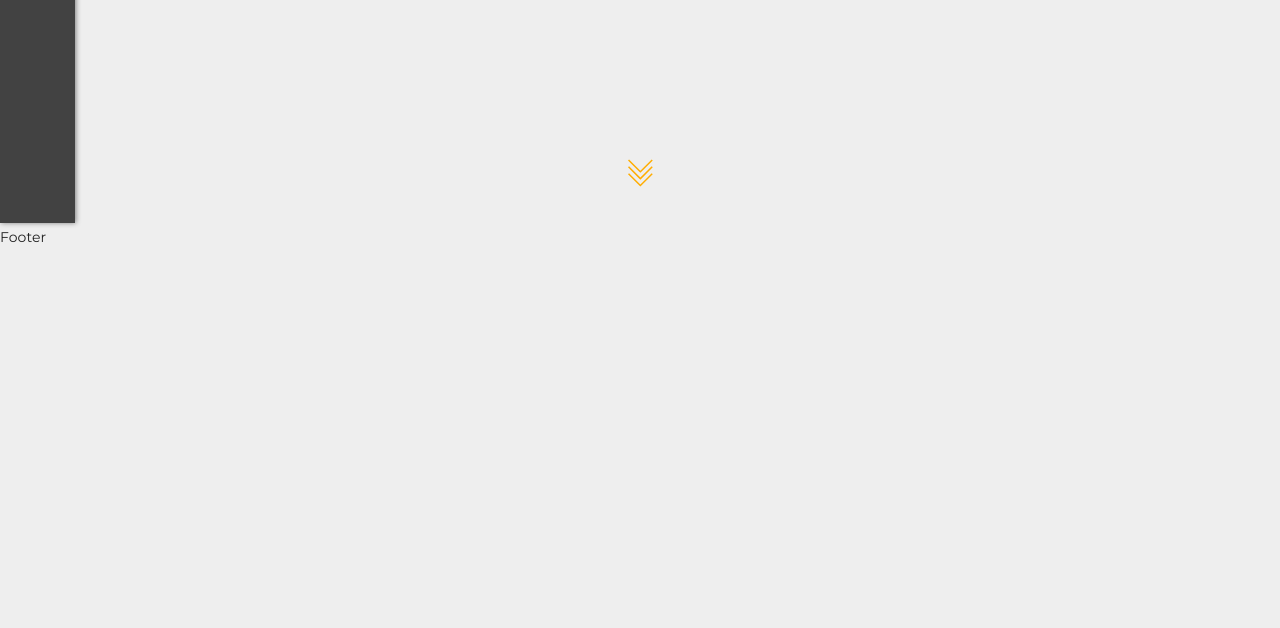
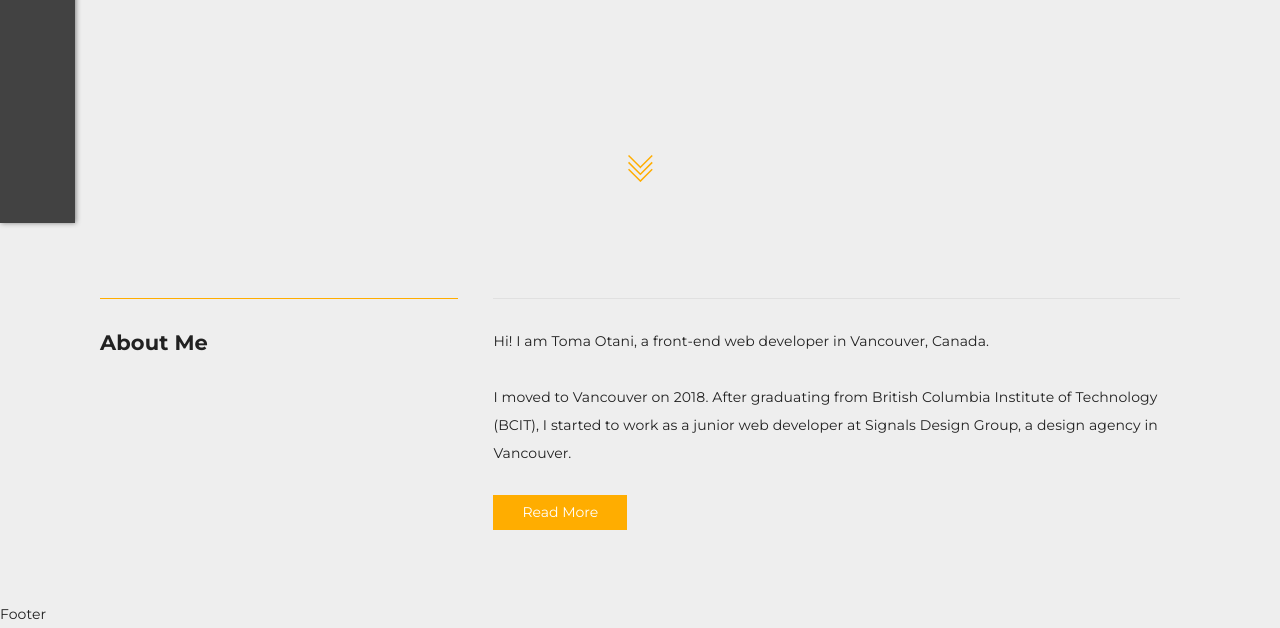
Before and after one commit to OtaniToma/Portfolio3.0, a Gatsby site: page / in a window 1280 px wide. Shown: the part 577-1205 px from the top of the page. Before the commit the page ends 828 px from the top, so only its background shows below. Built offline with nearby package versions, Linux system fonts and the light colour scheme; Gatsby itself is replaced by a stand-in of ours.

Commit message:
add button component

```diff
--- /dev/null
+++ b/src/components/button.js
@@ -0,0 +1,12 @@
+import React from 'react'
+import { Link } from 'gatsby'
+
+export default ({ value, type, link }) => (
+  <>
+    <Link to={link}>
+      <button class={"btn " + "btn--" + type}>
+        {value}
+      </button>
+    </Link>
+  </>
+)
--- a/src/components/textblock.js
+++ b/src/components/textblock.js
@@ -1,10 +1,10 @@
 import React from 'react'
 
-const TextBlock = ({ heading, children, pagetop }) => {
+const TextBlock = ({ heading, children, pagetop, sectionid }) => {
 
   return (
     <>
-      <div className="textblock">
+      <section className="textblock" id={sectionid}>
         <div className={
           pagetop ? "textblock__container inner-wrap page-top" : "textblock__container inner-wrap"
         }>
@@ -17,7 +17,7 @@ const TextBlock = ({ heading, children, pagetop }) => {
             {children}
           </div>
         </div>
-      </div>
+      </section>
     </>
   )
 }
--- a/src/pages/index.js
+++ b/src/pages/index.js
@@ -1,5 +1,8 @@
 import React from 'react'
+import { Link } from 'gatsby'
 import Layout from '../components/layout'
+import TextBlock from '../components/textblock'
+import Button from '..//components/button'
 
 export default () => (
   <Layout>
@@ -16,10 +19,17 @@ export default () => (
         </div>
       </div>
       <div className="home__arrow">
-        <svg width="100%" height="100%" viewBox="0 0 92 100" fill="none" xmlns="http://www.w3.org/2000/svg">
-          <path fillRule="evenodd" clipRule="evenodd" d="M45.5285 49.4125L41.6449 45.5288L0 3.88372L3.88369 3.4865e-05L45.5287 41.645L87.1736 0L91.0573 3.88369L49.4123 45.5287L45.5285 49.4125ZM45.5285 74.7062L41.6449 70.8225L0 29.1775L3.88369 25.2939L45.5286 66.9388L87.1736 25.2937L91.0573 29.1774L49.4123 70.8225L45.5285 74.7062ZM41.645 96.1162L0 54.4712L3.88369 50.5875L45.5287 92.2325L87.1736 50.5876L91.0573 54.4713L45.5288 100L41.645 96.1162Z"></path>
-        </svg>
+        <Link to='#about'>
+          <svg width="100%" height="100%" viewBox="0 0 92 100" fill="none" xmlns="http://www.w3.org/2000/svg">
+            <path fillRule="evenodd" clipRule="evenodd" d="M45.5285 49.4125L41.6449 45.5288L0 3.88372L3.88369 3.4865e-05L45.5287 41.645L87.1736 0L91.0573 3.88369L49.4123 45.5287L45.5285 49.4125ZM45.5285 74.7062L41.6449 70.8225L0 29.1775L3.88369 25.2939L45.5286 66.9388L87.1736 25.2937L91.0573 29.1774L49.4123 70.8225L45.5285 74.7062ZM41.645 96.1162L0 54.4712L3.88369 50.5875L45.5287 92.2325L87.1736 50.5876L91.0573 54.4713L45.5288 100L41.645 96.1162Z"></path>
+          </svg>
+        </Link>
       </div>
     </section>
+    <TextBlock heading={'About Me'} pagetop={true} sectionid={'about'}>
+      <p>Hi! I am Toma Otani, a front-end web developer in Vancouver, Canada.</p>
+      <p>I moved to Vancouver on 2018. After graduating from British Columbia Institute of Technology (BCIT), I started to work as a junior web developer at Signals Design Group, a design agency in Vancouver.</p>
+      <Button value={'Read More'} type={'solid'} link={'/about'} />
+    </TextBlock>
   </Layout>
 )
--- a/src/styles/common/_variables.scss
+++ b/src/styles/common/_variables.scss
@@ -7,7 +7,7 @@ $font-size-base:14px;
 $font-weight-base:400;
 $line-height-base:2rem;
 $input-height:50px;
-$button-height:3rem;
+$button-height:2.5rem;
 
 // Fonts
 $font-sans-serif: sans-serif;
--- a/src/styles/components/_all.scss
+++ b/src/styles/components/_all.scss
@@ -2,3 +2,4 @@
 @import 'nav';
 @import 'textblock';
 @import 'companyInfo';
+@import 'button';
--- /dev/null
+++ b/src/styles/components/_button.scss
@@ -0,0 +1,39 @@
+.btn {
+	display: inline-block;
+	color: $color-body;
+	font-size: 1rem;
+	cursor:pointer;
+
+  &--outline,
+  &--solid {
+		padding: 0 2rem;
+		height: $button-height;
+	}
+
+	&--outline {
+		border: solid 1px $color-main;
+		color: $color-grey-900;
+		background: transparent;
+		transition: .25s all ease;
+
+		&:hover{
+			background: $color-main;
+			color: $color-grey-50;
+			transition: .25s all ease;
+		}
+	}
+
+	&--solid {
+		background:$color-main;
+		color:white;
+    border:solid 1px $color-main;
+		transition: .25s all ease;
+
+		&:hover{
+			background: transparent;
+			color: $color-grey-900;
+      border:solid 1px $color-main;
+			transition: .25s all ease;
+		}
+	}
+}
```
